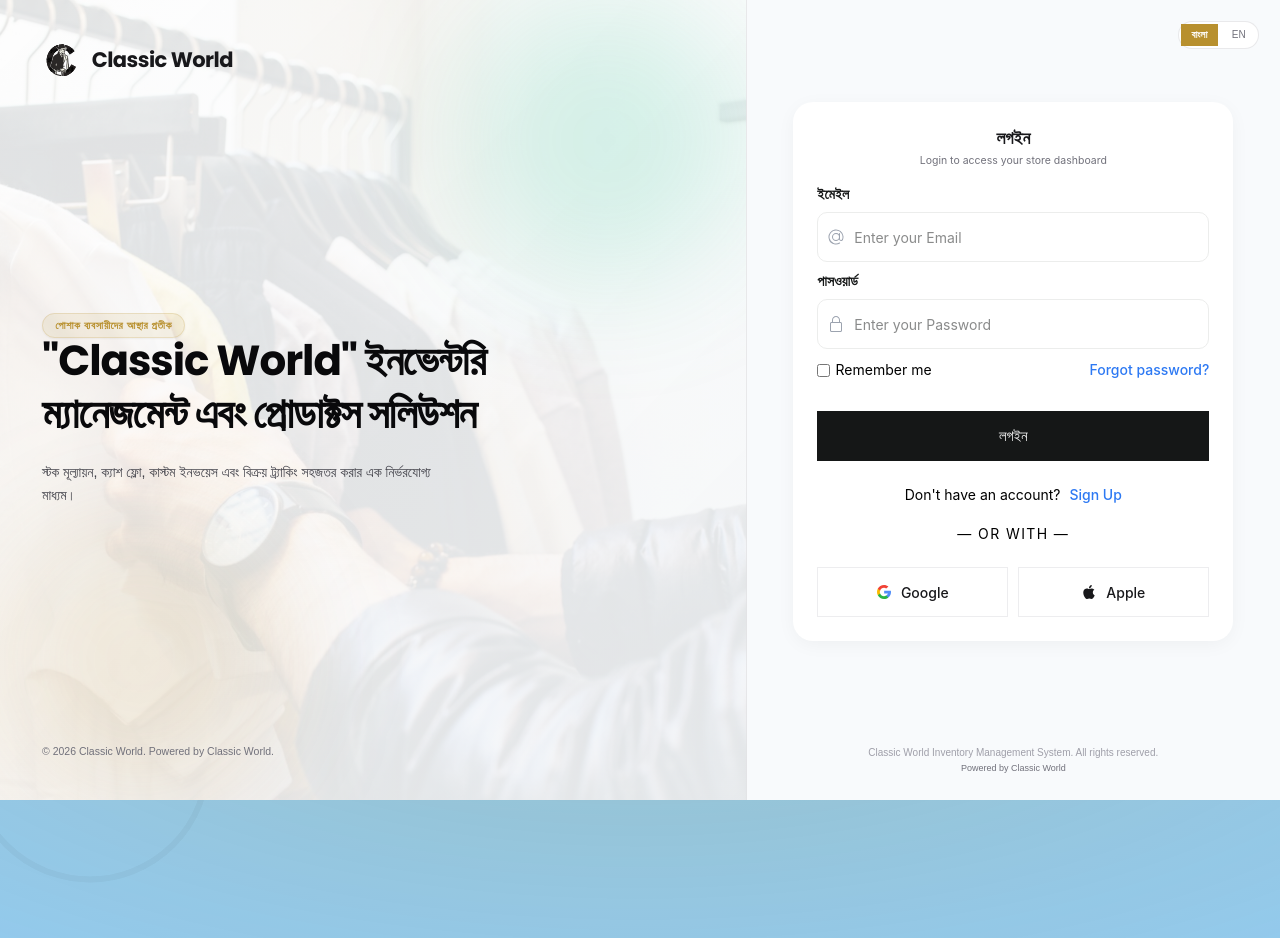
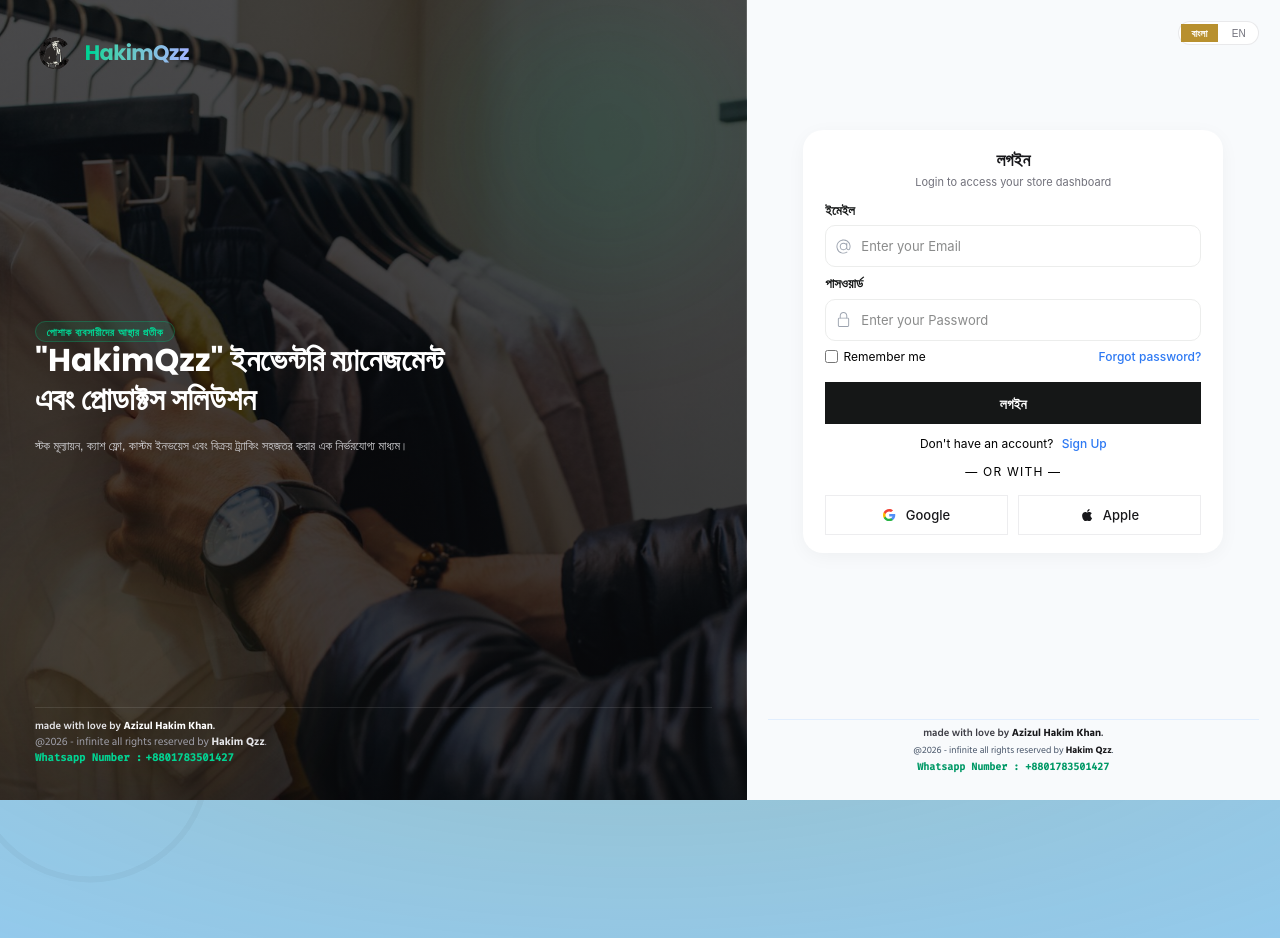
Before and after one commit to Hodako/classic-world, a Next.js app: page / in a window 1280 px wide. Shown: the top 938 px of the page. Built offline with nearby package versions, Linux system fonts and the light colour scheme; no server answers; a small style sheet from the web is missing.

Commit message:
feat: login footer details and eliminate bottom blank scroll space

```diff
--- a/src/app/auth/page.tsx
+++ b/src/app/auth/page.tsx
@@ -10,7 +10,6 @@
 import { toast } from "sonner";
 import { loginFn, registerFn } from "@/lib/rpc";
 import type { AuthUser } from "@/hooks/use-auth";
-import { loginWithFirebase, signupWithFirebase, loginWithFirebaseGoogle, loginWithFirebaseApple } from "@/lib/firebase-auth";
 
 export default function AuthPage() {
   const { user, loading, login } = useAuth();
@@ -37,7 +36,7 @@
     }
   }, [user, loading, router, mounted]);
 
-  if (user) return <SpeedLoader />;
+  if (!mounted || loading || user) return <SpeedLoader />;
 
   function afterAuth(u: AuthUser | null) {
     if (!u) return;
@@ -49,11 +48,6 @@
     e.preventDefault();
     setBusy(true);
     try {
-      try {
-        await loginWithFirebase(email, password);
-      } catch (fbErr: any) {
-        console.warn("Firebase auth info:", fbErr?.message);
-      }
       const data = await loginFn({ data: { email, password } });
       afterAuth(data.user as AuthUser);
     } catch (err: unknown) {
@@ -67,72 +61,11 @@
     e.preventDefault();
     setBusy(true);
     try {
-      try {
-        await signupWithFirebase(email, password, fullName);
-      } catch (fbErr: any) {
-        console.warn("Firebase signup info:", fbErr?.message);
-      }
       const data = await registerFn({ data: { email, password, fullName } });
       toast.success(lang === "bn" ? "একাউন্ট তৈরি — লাইসেন্স দিয়ে সক্রিয় করুন" : "Account created — activate with license");
       afterAuth(data.user as AuthUser);
     } catch (err: unknown) {
       toast.error(err instanceof Error ? err.message : "Registration failed");
-    } finally {
-      setBusy(false);
-    }
-  }
-
-  async function handleGoogleSignIn() {
-    setBusy(true);
-    try {
-      const fbUser = await loginWithFirebaseGoogle();
-      const isLicensed = Boolean(fbUser.activated && (fbUser as any).license_key);
-      const mockAuthUser: AuthUser = {
-        id: fbUser.uid,
-        email: fbUser.email,
-        full_name: fbUser.fullName,
-        business_name: fbUser.businessName || "Classic World",
-        role: "owner",
-        activated: isLicensed,
-        business_id: null,
-        logo_url: "/logo.svg",
-      };
-      if (isLicensed) {
-        toast.success(lang === "bn" ? "গুগল লগইন সফল হয়েছে!" : "Google login successful!");
-      } else {
-        toast.info(lang === "bn" ? "লগইন সফল — অনুগ্রহ করে লাইসেন্স কী প্রদান করুন" : "Login successful — please enter your license key");
-      }
-      afterAuth(mockAuthUser);
-    } catch (err: any) {
-      toast.error(err?.message || "Google sign-in failed");
-    } finally {
-      setBusy(false);
-    }
-  }
-
-  async function handleAppleSignIn() {
-    setBusy(true);
-    try {
-      const fbUser = await loginWithFirebaseApple();
-      const isLicensed = Boolean(fbUser.activated && (fbUser as any).license_key);
-      const mockAuthUser: AuthUser = {
-        id: fbUser.uid,
-        email: fbUser.email,
-        full_name: fbUser.fullName,
-        business_name: fbUser.businessName || "Classic World",
-        role: "owner",
-        activated: isLicensed,
-        business_id: null,
-        logo_url: "/logo.svg",
-      };
-      if (isLicensed) {
-        toast.success(lang === "bn" ? "অ্যাপল লগইন সফল হয়েছে!" : "Apple login successful!");
-      } else {
-        toast.info(lang === "bn" ? "লগইন সফল — অনুগ্রহ করে লাইসেন্স কী প্রদান করুন" : "Login successful — please enter your license key");
-      }
-      afterAuth(mockAuthUser);
-    } catch (err: any) {
-      toast.error(err?.message || "Apple sign-in failed");
     } finally {
       setBusy(false);
     }
@@ -147,25 +80,25 @@
   }
 
   return (
-    <div className="auth-page h-screen h-[100dvh] max-h-[100dvh] overflow-hidden grid grid-cols-1 md:grid-cols-12">
+    <div className="auth-page h-screen h-[100dvh] max-h-[100dvh] overflow-hidden grid grid-cols-1 md:grid-cols-12 select-none">
       {/* Dynamic Scoped Styles */}
       <style dangerouslySetInnerHTML={{ __html: `
         .auth-page .form {
           display: flex;
           flex-direction: column;
-          gap: 8px;
+          gap: 5px;
           background-color: #ffffff;
-          padding: 24px;
+          padding: 18px 22px;
           width: 100%;
-          max-width: 440px;
+          max-width: 420px;
           border-radius: 20px;
           font-family: -apple-system, BlinkMacSystemFont, 'Segoe UI', Roboto, Oxygen, Ubuntu, Cantarell, 'Open Sans', 'Helvetica Neue', sans-serif;
           box-shadow: 0 4px 20px -2px rgba(0,0,0,0.05);
         }
         @media (max-width: 640px) {
           .auth-page .form {
-            padding: 18px 16px;
-            gap: 6px;
+            padding: 14px 12px;
+            gap: 4px;
           }
         }
         .dark .auth-page .form {
@@ -185,6 +118,7 @@
         .auth-page .flex-column > label {
           color: #151717;
           font-weight: 600;
+          font-size: 13px;
         }
         .dark .auth-page .flex-column > label {
           color: #e4e4e7;
@@ -193,7 +127,7 @@
         .auth-page .inputForm {
           border: 1.5px solid #ecedec;
           border-radius: 10px;
-          height: 50px;
+          height: 42px;
           display: flex;
           align-items: center;
           padding-left: 10px;
@@ -211,6 +145,7 @@
           border: none;
           width: 85%;
           height: 100%;
+          font-size: 13px;
           background-color: transparent !important;
           color: #151717 !important;
         }
@@ -235,7 +170,7 @@
         }
 
         .auth-page .flex-row > div > label {
-          font-size: 14px;
+          font-size: 12px;
           color: black;
           font-weight: 400;
         }
@@ -244,7 +179,7 @@
         }
 
         .auth-page .span {
-          font-size: 14px;
+          font-size: 12px;
           margin-left: 5px;
           color: #2d79f3;
           font-weight: 500;
@@ -255,14 +190,14 @@
         }
 
         .auth-page .button-submit {
-          margin: 20px 0 10px 0;
+          margin: 10px 0 4px 0;
           background-color: #151717;
           border: none;
           color: white;
-          font-size: 15px;
-          font-weight: 500;
+          font-size: 14px;
+          font-weight: 600;
           border-radius: 10px;
-          height: 50px;
+          height: 42px;
           width: 100%;
           cursor: pointer;
           transition: background-color 0.2s ease-in-out;
@@ -281,22 +216,23 @@
         .auth-page .p {
           text-align: center;
           color: black;
-          font-size: 14px;
-          margin: 5px 0;
+          font-size: 12px;
+          margin: 3px 0;
         }
         .dark .auth-page .p {
           color: #a1a1aa;
         }
 
         .auth-page .btn {
-          margin-top: 10px;
+          margin-top: 6px;
           width: 100%;
-          height: 50px;
+          height: 40px;
           border-radius: 10px;
           display: flex;
           justify-content: center;
           align-items: center;
           font-weight: 500;
+          font-size: 13px;
           gap: 10px;
           border: 1px solid #ededef;
           background-color: white;
@@ -323,64 +259,73 @@
         }
       ` }} />
 
-      {/* Left panel: Bright luxury fashion boutique showroom backdrop */}
+      {/* Left panel: Minimalist natural fashion illustration with soft linen backdrop */}
       <div
-        className="hidden md:flex md:col-span-6 lg:col-span-7 relative flex-col justify-between p-12 text-zinc-900 select-none overflow-hidden bg-cover bg-center border-r border-zinc-200/80"
-        style={{ backgroundImage: `linear-gradient(135deg, rgba(255, 255, 255, 0.88), rgba(248, 250, 252, 0.92)), url('/login_illustration.jpg')` }}
+        className="hidden md:flex md:col-span-6 lg:col-span-7 relative flex-col justify-between p-8 lg:p-10 text-white select-none overflow-hidden bg-cover bg-center h-full max-h-[100dvh]"
+        style={{ backgroundImage: `linear-gradient(rgba(9, 9, 11, 0.72), rgba(9, 9, 11, 0.8)), url('/login_illustration.jpg')` }}
       >
-        <div className="absolute top-0 right-0 w-80 h-80 bg-emerald-500/15 rounded-full blur-3xl" />
-        <div className="absolute bottom-0 left-0 w-80 h-80 bg-primary/15 rounded-full blur-3xl" />
+        <div className="absolute top-0 right-0 w-80 h-80 bg-emerald-500/10 rounded-full blur-3xl pointer-events-none" />
+        <div className="absolute bottom-0 left-0 w-80 h-80 bg-primary/10 rounded-full blur-3xl pointer-events-none" />
 
         {/* Top brand header */}
-        <div className="flex items-center gap-3 relative z-10">
-          <AppLogo size="md" alt="Classic World" />
-          <span className="font-serif text-2xl font-black tracking-tight text-zinc-900">Classic World</span>
+        <div className="flex items-center gap-3 relative z-10 shrink-0">
+          <AppLogo size="md" alt="HakimQzz" />
+          <span className="font-serif text-2xl font-bold tracking-tight bg-gradient-to-r from-emerald-400 to-indigo-300 bg-clip-text text-transparent">HakimQzz</span>
         </div>
 
         {/* Middle minimalist description */}
-        <div className="space-y-6 relative z-10 max-w-lg my-auto">
-          <span className="bg-primary/10 border border-primary/20 text-primary text-xs px-3.5 py-1.5 rounded-full font-bold uppercase tracking-wider shadow-xs">
+        <div className="space-y-4 lg:space-y-5 relative z-10 max-w-lg my-auto">
+          <span className="bg-emerald-500/10 border border-emerald-500/30 text-emerald-400 text-xs px-3 py-1 rounded-full font-semibold uppercase tracking-wider">
             {lang === "bn" ? "পোশাক ব্যবসায়ীদের আস্থার প্রতীক" : "Designed for Fashion Retailers"}
           </span>
-          <h2 className="text-4xl lg:text-5xl font-black font-serif leading-tight text-zinc-950 tracking-tight">
+          <h2 className="text-3xl lg:text-4xl font-bold font-serif leading-tight">
             {lang === "bn"
-              ? `"Classic World" ইনভেন্টরি ম্যানেজমেন্ট এবং প্রোডাক্টস সলিউশন`
-              : `"Classic World" inventory management and products solutions`}
+              ? `"HakimQzz" ইনভেন্টরি ম্যানেজমেন্ট এবং প্রোডাক্টস সলিউশন`
+              : `"HakimQzz" inventory management and products solutions`}
           </h2>
-          <p className="text-base text-zinc-700 font-medium leading-relaxed max-w-md">
+          <p className="text-xs lg:text-sm text-zinc-300 leading-relaxed max-w-md">
             {lang === "bn"
               ? "স্টক মূল্যায়ন, ক্যাশ ফ্লো, কাস্টম ইনভয়েস এবং বিক্রয় ট্র্যাকিং সহজতর করার এক নির্ভরযোগ্য মাধ্যম।"
               : "Modern stock valuation, cashbox ledger, custom invoices, and sales profit margin tracking in one simple workspace."}
           </p>
         </div>
 
-        {/* Bottom copyright placeholder */}
-        <div className="text-xs text-zinc-500 font-medium relative z-10">
-          © {new Date().getFullYear()} Classic World. Powered by Classic World.
+        {/* Bottom copyright & developer info footer (PC view) */}
+        <div className="space-y-0.5 relative z-10 text-xs text-zinc-400 border-t border-white/10 pt-3 font-balooda shrink-0">
+          <p className="text-zinc-200 font-semibold text-xs">
+            made with love by <span className="font-bold text-white">Azizul Hakim Khan</span>.
+          </p>
+          <p className="text-[11px] text-zinc-400">
+            @2026 - infinite all rights reserved by <span className="font-bold text-zinc-200">Hakim Qzz</span>.
+          </p>
+          <p className="text-xs font-mono font-bold text-emerald-400 flex items-center gap-1">
+            <span>Whatsapp Number :</span>
+            <a href="https://wa.me/8801783501427" target="_blank" rel="noopener noreferrer" className="hover:underline text-emerald-400">+8801783501427</a>
+          </p>
         </div>
       </div>
 
       {/* Right panel: Form input and Language selectors */}
-      <div className="col-span-12 md:col-span-6 lg:col-span-5 flex flex-col justify-between p-4 sm:p-6 bg-slate-50 dark:bg-zinc-950 h-full max-h-[100dvh] overflow-y-auto">
+      <div className="col-span-12 md:col-span-6 lg:col-span-5 flex flex-col justify-between p-3 sm:p-5 lg:p-6 bg-slate-50 dark:bg-zinc-950 h-full max-h-[100dvh] overflow-hidden">
 
         {/* Top Row: Language switcher */}
         <div className="flex items-center justify-between shrink-0">
           <div className="flex items-center gap-2 md:hidden">
-            <AppLogo size="sm" alt="Classic World" />
-            <span className="font-serif text-lg font-bold">Classic World</span>
+            <AppLogo size="sm" alt="HakimQzz" />
+            <span className="font-serif text-base font-bold">HakimQzz</span>
           </div>
           <div className="flex gap-1 rounded-full bg-white dark:bg-zinc-900 border border-zinc-200/80 dark:border-zinc-800 p-0.5 text-[10px] ml-auto">
             <button
               type="button"
               onClick={() => setLang("bn")}
-              className={`px-3 py-1 rounded-full cursor-pointer transition-colors ${lang === "bn" ? "bg-primary text-white font-semibold" : "text-zinc-500"}`}
+              className={`px-3 py-0.5 rounded-full cursor-pointer transition-colors ${lang === "bn" ? "bg-primary text-white font-semibold" : "text-zinc-500"}`}
             >
               বাংলা
             </button>
             <button
               type="button"
               onClick={() => setLang("en")}
-              className={`px-3 py-1 rounded-full cursor-pointer transition-colors ${lang === "en" ? "bg-primary text-white font-semibold" : "text-zinc-500"}`}
+              className={`px-3 py-0.5 rounded-full cursor-pointer transition-colors ${lang === "en" ? "bg-primary text-white font-semibold" : "text-zinc-500"}`}
             >
               EN
             </button>
@@ -388,13 +333,13 @@
         </div>
 
         {/* Center: Uiverse style Form */}
-        <div className="flex justify-center items-center my-auto py-2 w-full">
+        <div className="flex justify-center items-center my-auto py-1 w-full">
           <form onSubmit={handleSubmit} className="form">
-            <div className="text-center mb-2 flex flex-col items-center gap-1">
-              <h1 className="text-xl font-serif font-bold text-zinc-900 dark:text-zinc-50">
+            <div className="text-center mb-1 flex flex-col items-center gap-0.5">
+              <h1 className="text-lg sm:text-xl font-serif font-bold text-zinc-900 dark:text-zinc-50">
                 {activeTab === "signin" ? t("sign_in") : t("sign_up")}
               </h1>
-              <p className="text-xs text-zinc-500 dark:text-zinc-400">
+              <p className="text-[11px] text-zinc-500 dark:text-zinc-400">
                 {activeTab === "signin" ? "Login to access your store dashboard" : "Create a new owner account for your clothing business"}
               </p>
             </div>
@@ -406,7 +351,7 @@
                   <label>{t("full_name")}</label>
                 </div>
                 <div className="inputForm">
-                  <svg height="16" viewBox="0 0 24 24" width="16" xmlns="http://www.w3.org/2000/svg">
+                  <svg height="15" viewBox="0 0 24 24" width="15" xmlns="http://www.w3.org/2000/svg">
                     <path d="M12 12c2.21 0 4-1.79 4-4s-1.79-4-4-4-4 1.79-4 4 1.79 4 4 4zm0 2c-2.67 0-8 1.34-8 4v2h16v-2c0-2.66-5.33-4-8-4z" />
                   </svg>
                   <input
@@ -426,7 +371,7 @@
               <label>{t("email")}</label>
             </div>
             <div className="inputForm">
-              <svg height="16" viewBox="0 0 32 32" width="16" xmlns="http://www.w3.org/2000/svg">
+              <svg height="15" viewBox="0 0 32 32" width="15" xmlns="http://www.w3.org/2000/svg">
                 <g id="Layer_3" data-name="Layer 3">
                   <path d="m30.853 13.87a15 15 0 0 0 -29.729 4.082 15.1 15.1 0 0 0 12.876 12.918 15.6 15.6 0 0 0 2.016.13 14.85 14.85 0 0 0 7.715-2.145 1 1 0 1 0 -1.031-1.711 13.007 13.007 0 1 1 5.458-6.529 2.149 2.149 0 0 1 -4.158-.759v-10.856a1 1 0 0 0 -2 0v1.726a8 8 0 1 0 .2 10.325 4.135 4.135 0 0 0 7.83.274 15.2 15.2 0 0 0 .823-7.455zm-14.853 8.13a6 6 0 1 1 6-6 6.006 6.006 0 0 1 -6 6z"></path>
                 </g>
@@ -446,7 +391,7 @@
               <label>{t("password")}</label>
             </div>
             <div className="inputForm">
-              <svg height="16" viewBox="-64 0 512 512" width="16" xmlns="http://www.w3.org/2000/svg">
+              <svg height="15" viewBox="-64 0 512 512" width="15" xmlns="http://www.w3.org/2000/svg">
                 <path d="m336 512h-288c-26.453125 0-48-21.523438-48-48v-224c0-26.476562 21.546875-48 48-48h288c26.453125 0 48 21.523438 48 48v224c0 26.476562-21.546875 48-48 48zm-288-288c-8.8125 0-16 7.167969-16 16v224c0 8.832031 7.1875 16 16 16h288c8.8125 0 16-7.167969 16-16v-224c0-8.832031-7.1875-16-16-16zm0 0"></path>
                 <path d="m304 224c-8.832031 0-16-7.167969-16-16v-80c0-52.929688-43.070312-96-96-96s-96 43.070312-96 96v80c0 8.832031-7.167969 16-16 16s-16-7.167969-16-16v-80c0-70.59375 57.40625-128 128-128s128 57.40625 128 128v80c0 8.832031-7.167969 16-16 16zm0 0"></path>
               </svg>
@@ -462,12 +407,12 @@
             </div>
 
             {/* Remember Me / Forgot Password */}
-            <div className="flex-row my-1">
+            <div className="flex-row my-0.5">
               <div className="flex items-center gap-1.5">
                 <input id="remember" type="checkbox" className="rounded accent-primary cursor-pointer" />
-                <label htmlFor="remember" className="select-none cursor-pointer text-xs">Remember me</label>
+                <label htmlFor="remember" className="select-none cursor-pointer text-[11px]">Remember me</label>
               </div>
-              <span className="span text-xs">Forgot password?</span>
+              <span className="span text-[11px]">Forgot password?</span>
             </div>
 
             <button type="submit" disabled={busy} className="button-submit">
@@ -476,29 +421,29 @@
 
             {/* Info Message */}
             {activeTab === "signup" && (
-              <p className="text-[10px] text-zinc-400 text-center leading-normal mt-0.5">
+              <p className="text-[9.5px] text-zinc-400 text-center leading-normal mt-0.5">
                 After signup you will activate with a license key (HZ-… or EMP-…).
               </p>
             )}
 
             {/* Toggle Signin / Signup */}
-            <p className="p mt-1">
+            <p className="p mt-0.5 text-xs">
               {activeTab === "signin" ? "Don't have an account? " : "Already have an account? "}
               <span
                 onClick={() => setActiveTab(activeTab === "signin" ? "signup" : "signin")}
-                className="span font-semibold"
+                className="span font-semibold cursor-pointer"
               >
                 {activeTab === "signin" ? "Sign Up" : "Sign In"}
               </span>
             </p>
 
             {/* Or With divider */}
-            <p className="p text-[10px] text-zinc-400 dark:text-zinc-500 uppercase tracking-widest my-1.5 select-none">— Or With —</p>
+            <p className="p text-[9px] text-zinc-400 dark:text-zinc-500 uppercase tracking-widest my-1 select-none">— Or With —</p>
 
             {/* Social log-in row */}
             <div className="flex-row">
-              <button type="button" onClick={handleGoogleSignIn} disabled={busy} className="btn google flex-1 border-0">
-                <svg version="1.1" width="16" id="Layer_1" xmlns="http://www.w3.org/2000/svg" viewBox="0 0 512 512" className="size-4">
+              <button type="button" onClick={() => toast.info("Google sign-in is disabled")} className="btn google flex-1 border-0">
+                <svg version="1.1" width="15" id="Layer_1" xmlns="http://www.w3.org/2000/svg" viewBox="0 0 512 512" className="size-3.5">
                   <path style={{ fill: "#FBBB00" }} d="M113.47,309.408L95.648,375.94l-65.139,1.378C11.042,341.211,0,299.9,0,256c0-42.451,10.324-82.483,28.624-117.732h0.014l57.992,10.632l25.404,57.644c-5.317,15.501-8.215,32.141-8.215,49.456C103.821,274.792,107.225,292.797,113.47,309.408z"></path>
                   <path style={{ fill: "#518EF8" }} d="M507.527,208.176C510.467,223.662,512,239.655,512,256c0,18.328-1.927,36.206-5.598,53.451c-12.462,58.683-45.025,109.925-90.134,146.187l-0.014-0.014l-73.044-3.727l-10.338-64.535c29.932-17.554,53.324-45.025,65.646-77.911h-136.89V208.176h138.887L507.527,208.176L507.527,208.176z"></path>
                   <path style={{ fill: "#28B446" }} d="M416.253,455.624l0.014,0.014C372.396,490.901,316.666,512,256,512c-97.491,0-182.252-54.491-225.491-134.681l82.961-67.91c21.619,57.698,77.278,98.771,142.53,98.771c28.047,0,54.323-7.582,76.87-20.818L416.253,455.624z"></path>
@@ -506,8 +451,8 @@
                 </svg>
                 Google
               </button>
-              <button type="button" onClick={handleAppleSignIn} disabled={busy} className="btn apple flex-1 border-0">
-                <svg version="1.1" height="16" width="16" id="Capa_1" xmlns="http://www.w3.org/2000/svg" viewBox="0 0 22.773 22.773" className="size-4 fill-zinc-900 dark:fill-zinc-100">
+              <button type="button" onClick={() => toast.info("Apple sign-in is disabled")} className="btn apple flex-1 border-0">
+                <svg version="1.1" height="15" width="15" id="Capa_1" xmlns="http://www.w3.org/2000/svg" viewBox="0 0 22.773 22.773" className="size-3.5 fill-zinc-900 dark:fill-zinc-100">
                   <g>
                     <g>
                       <path d="M15.769,0c0.053,0,0.106,0,0.162,0c0.13,1.606-0.483,2.806-1.228,3.675c-0.731,0.863-1.732,1.7-3.351,1.573 c-0.108-1.583,0.506-2.694,1.25-3.561C13.292,0.879,14.557,0.16,15.769,0z"></path>
@@ -521,10 +466,17 @@
           </form>
         </div>
 
-        {/* Footer info (Mobile visible, desktop bottom right) */}
-        <div className="text-center text-[10px] text-zinc-400 py-1 space-y-0.5 shrink-0 mt-auto">
-          <p>Classic World Inventory Management System. All rights reserved.</p>
-          <p className="text-[9px] text-zinc-500">Powered by Classic World</p>
+        {/* Footer info (Mobile & Desktop right bottom) */}
+        <div className="text-center text-[10.5px] text-zinc-500 dark:text-zinc-400 py-1.5 border-t border-border/40 space-y-0.5 shrink-0 mt-auto font-balooda">
+          <p className="font-semibold text-zinc-700 dark:text-zinc-300">
+            made with love by <span className="font-bold text-foreground">Azizul Hakim Khan</span>.
+          </p>
+          <p className="text-[9.5px] text-muted-foreground">
+            @2026 - infinite all rights reserved by <span className="font-bold text-foreground">Hakim Qzz</span>.
+          </p>
+          <p className="text-[10px] font-mono font-bold text-emerald-600 dark:text-emerald-400">
+            Whatsapp Number : <a href="https://wa.me/8801783501427" target="_blank" rel="noopener noreferrer" className="hover:underline">+8801783501427</a>
+          </p>
         </div>
       </div>
     </div>
```
